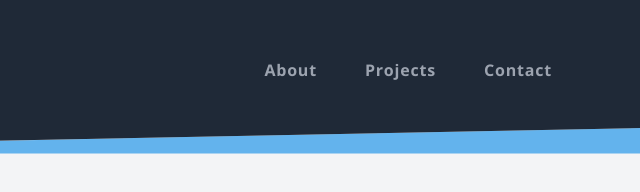
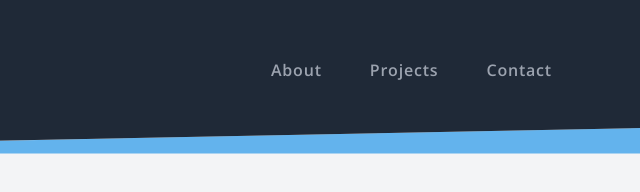
Before and after one commit to LeeConnelly12/portfolio, a website built with Vite: page index.html in a window 1280 px wide. Shown: the full height of the page, 640-1280 px from the left. Built offline with nearby package versions, Linux system fonts and the light colour scheme.

Commit message:
Reduce nav links font weight

```diff
--- a/index.html
+++ b/index.html
@@ -25,9 +25,9 @@
             <a class="tracking-wider hover:text-blue-400" href="#contact">Contact</a>
           </div>
         </div>
-        <a class="hidden md:block font-semibold text-gray-400 tracking-wider hover:text-white col-start-3" href="#about">About</a>
-        <a class="hidden md:block font-semibold text-gray-400 tracking-wider hover:text-white" href="#projects">Projects</a>
-        <a class="hidden md:block font-semibold text-gray-400 tracking-wider hover:text-white" href="#contact">Contact</a>
+        <a class="hidden md:block font-medium text-gray-400 tracking-wider hover:text-white col-start-3" href="#about">About</a>
+        <a class="hidden md:block font-medium text-gray-400 tracking-wider hover:text-white" href="#projects">Projects</a>
+        <a class="hidden md:block font-medium text-gray-400 tracking-wider hover:text-white" href="#contact">Contact</a>
       </div>
       <svg class="w-full h-[2vw] text-gray-800" width="2338" height="162" viewBox="0 0 2338 162" fill="none" preserveAspectRatio="none">
         <path class="fill-[#63B3ED]" d="M2338 161.5H0L2338 0V161.5Z"></path>
```
